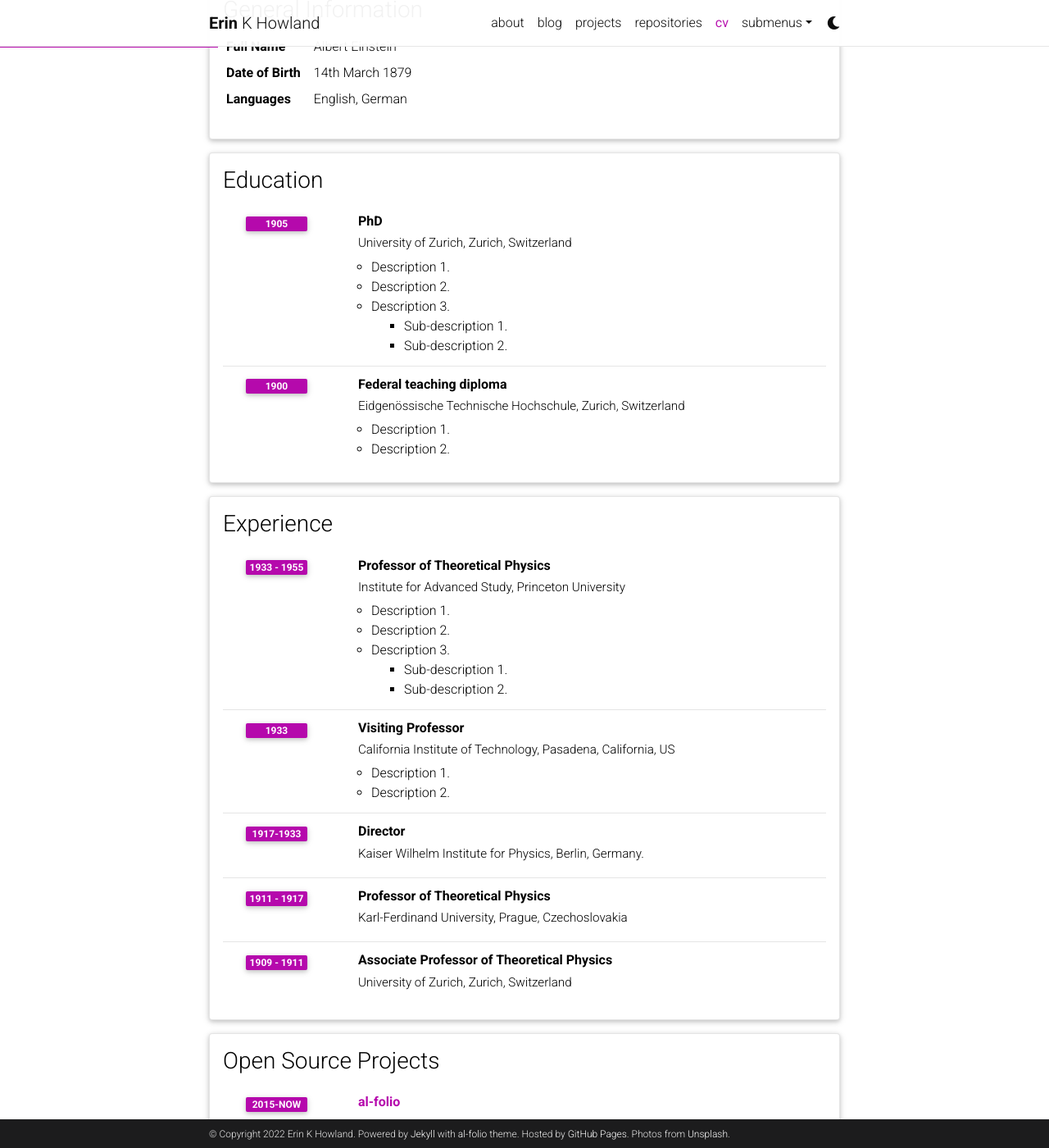
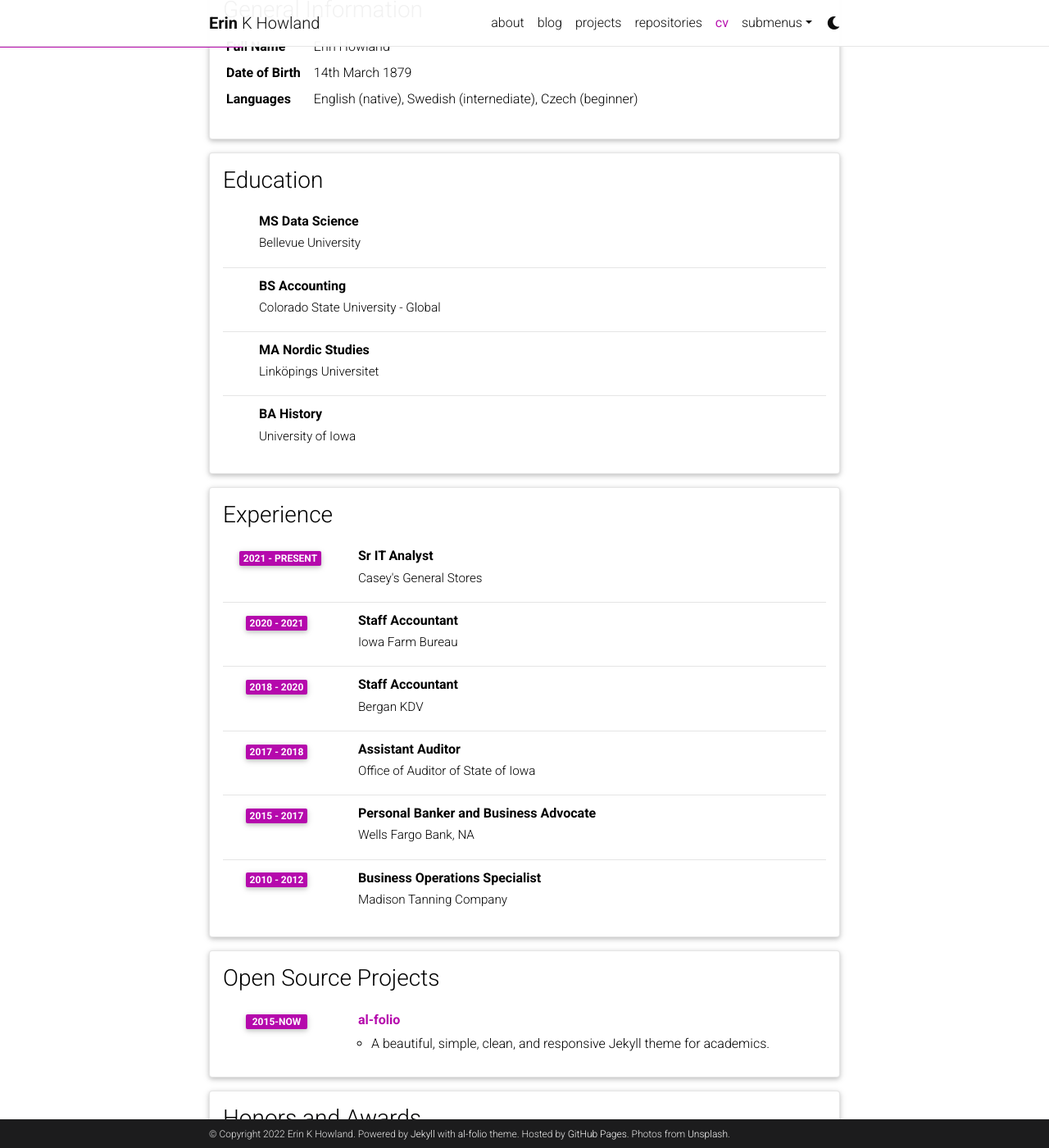
Before and after one commit to likeawednesday/likeawednesday.github.io, a Jekyll site: the page built from _pages/cv.md, in a window 1280 px wide and 1400 px high, scrolled down 207 px. Shown: the whole window at 82% size. Built offline with Jekyll 4.4.1, drawn with Linux system fonts in a browser that asks for light colours; comment, search, counter and statistics services are not loaded; a style sheet for code colours, icons or effects is not loaded.

Commit message:
Update cv.yml
change from Einstein to me

```diff
--- a/_data/cv.yml
+++ b/_data/cv.yml
@@ -2,64 +2,51 @@
   type: map
   contents:
     - name: Full Name
-      value: Albert Einstein
+      value: Erin Howland
     - name: Date of Birth
       value: 14th March 1879
     - name: Languages
-      value: English, German
+      value: English (native), Swedish (internediate), Czech (beginner)
 
 - title: Education
   type: time_table
   contents:
-    - title: PhD
-      institution: University of Zurich, Zurich, Switzerland
-      year: 1905
-      description:
-        - Description 1.
-        - Description 2.
-        - title: Description 3.
-          contents:
-            - Sub-description 1.
-            - Sub-description 2.
-    - title: Federal teaching diploma
-      institution: Eidgenössische Technische Hochschule, Zurich, Switzerland
-      year: 1900
-      description:
-        - Description 1.
-        - Description 2.
+    - title: MS Data Science
+      institution: Bellevue University
+    - title: BS Accounting
+      institution: Colorado State University - Global
+    - title: MA Nordic Studies
+      institution: Linköpings Universitet
+    - title: BA History
+      institution: University of Iowa
 
 - title: Experience
   type: time_table
   contents:
-    - title: Professor of Theoretical Physics
-      institution: Institute for Advanced Study, Princeton University
-      year: 1933 - 1955
-      description:
-        - Description 1.
-        - Description 2.
-        - title: Description 3.
-          contents:
-            - Sub-description 1.
-            - Sub-description 2.
-    - title: Visiting Professor
-      institution: California Institute of Technology, Pasadena, California, US
-      year: 1933
-      description:
-        - Description 1.
-        - Description 2.
+    - title: Sr IT Analyst
+      institution: Casey's General Stores
+      year: 2021 - present
 
-    - title: Director
-      institution: Kaiser Wilhelm Institute for Physics, Berlin, Germany.
-      year: 1917-1933
+    - title: Staff Accountant
+      institution: Iowa Farm Bureau
+      year: 2020 - 2021
 
-    - title: Professor of Theoretical Physics
-      institution: Karl-Ferdinand University, Prague, Czechoslovakia
-      year: 1911 - 1917
+    - title: Staff Accountant
+      institution: Bergan KDV
+      year: 2018 - 2020
+
+    - title: Assistant Auditor
+      institution: Office of Auditor of State of Iowa
+      year: 2017 - 2018
       description:
 
-    - title: Associate Professor of Theoretical Physics
-      institution: University of Zurich, Zurich, Switzerland
-      year: 1909 - 1911
+    - title: Personal Banker and Business Advocate
+      institution: Wells Fargo Bank, NA
+      year: 2015 - 2017
+
+    - title: Business Operations Specialist
+      institution: Madison Tanning Company
+      year: 2010 - 2012
 
 - title: Open Source Projects
   type: time_table
```
